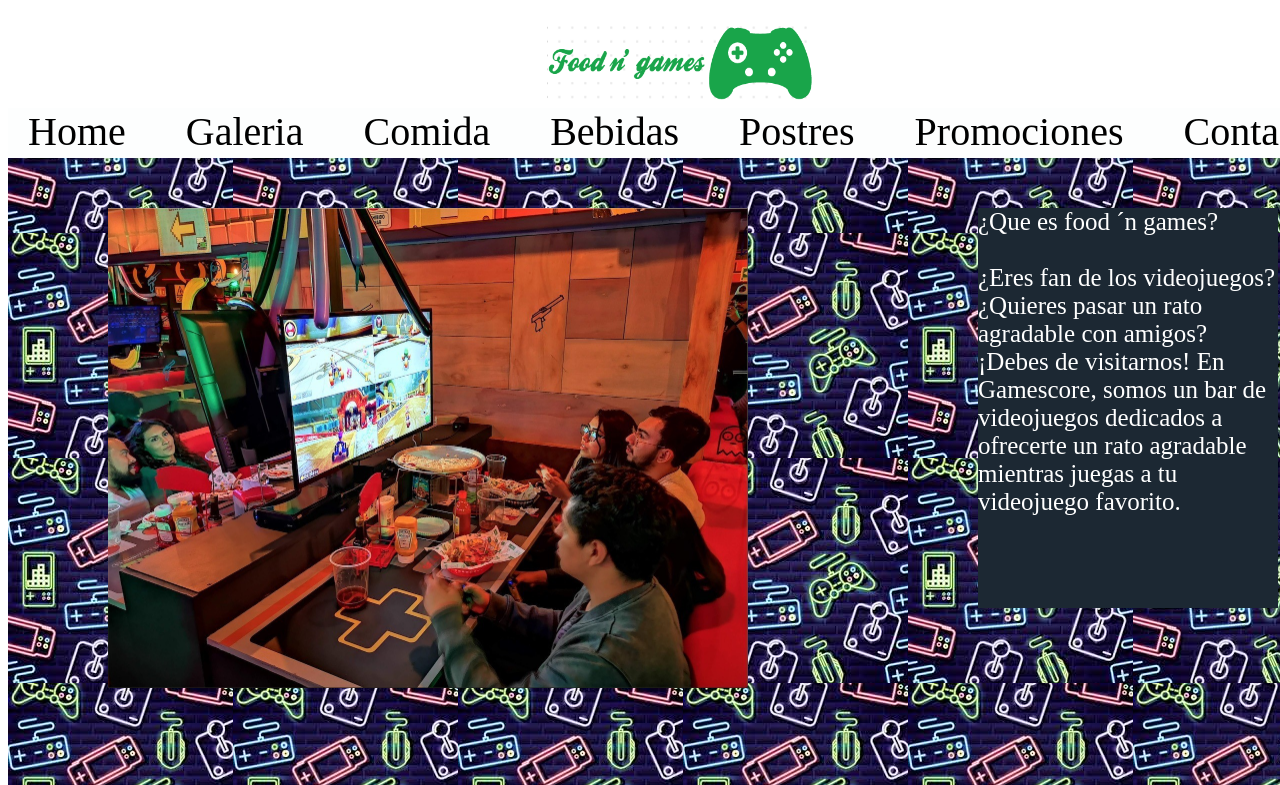
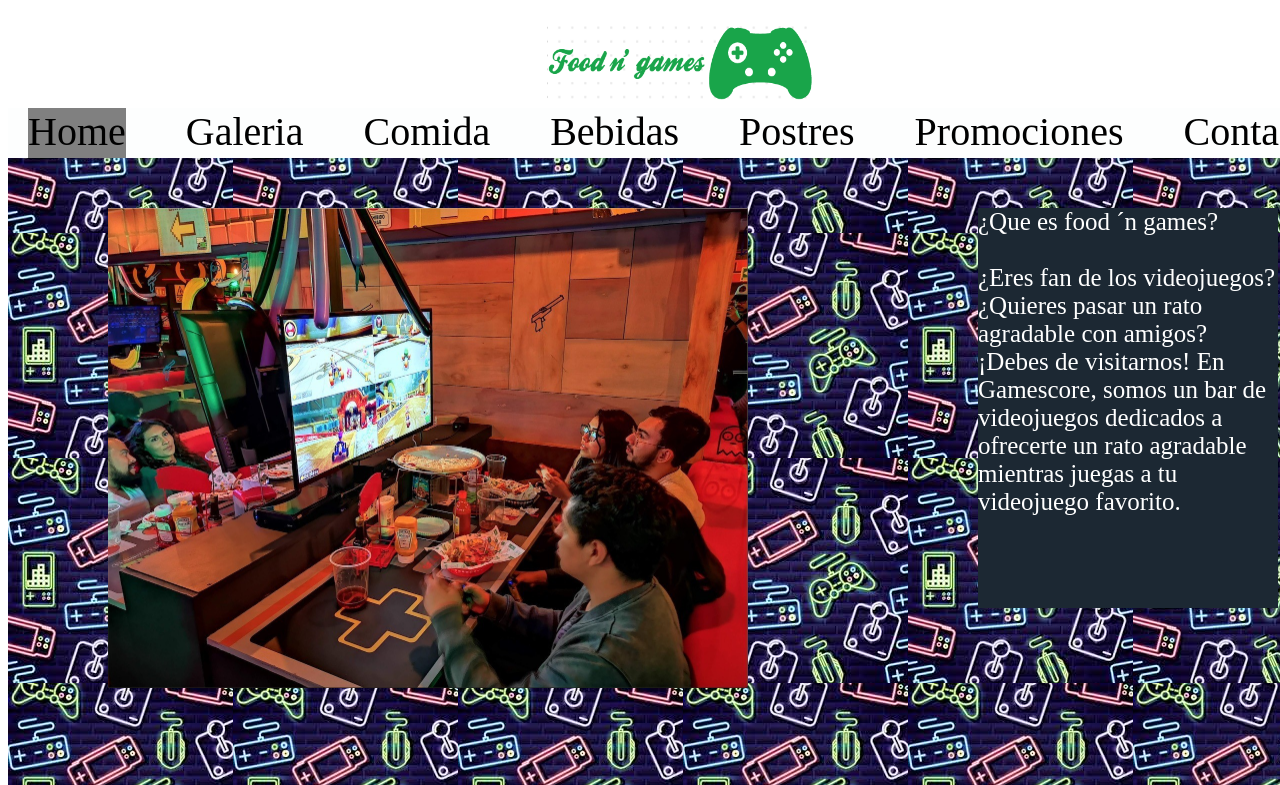
Before and after one commit to Adeyom/Proyectopw, a plain HTML site: page index.html in a window 1280 px wide. In both pictures the pointer is over the element "Home". Shown: the top 785 px of the page. Drawn offline with Linux system fonts and the light colour scheme.

Commit message:
Actualizacion

```diff
--- a/Estilos/estilos.css
+++ b/Estilos/estilos.css
@@ -39,6 +39,13 @@ div.menu{
 
 
 }
+
+div.menu:hover{
+	background-color:grey ;
+
+
+}
+
 
 a{
 	text-decoration: none;
```
